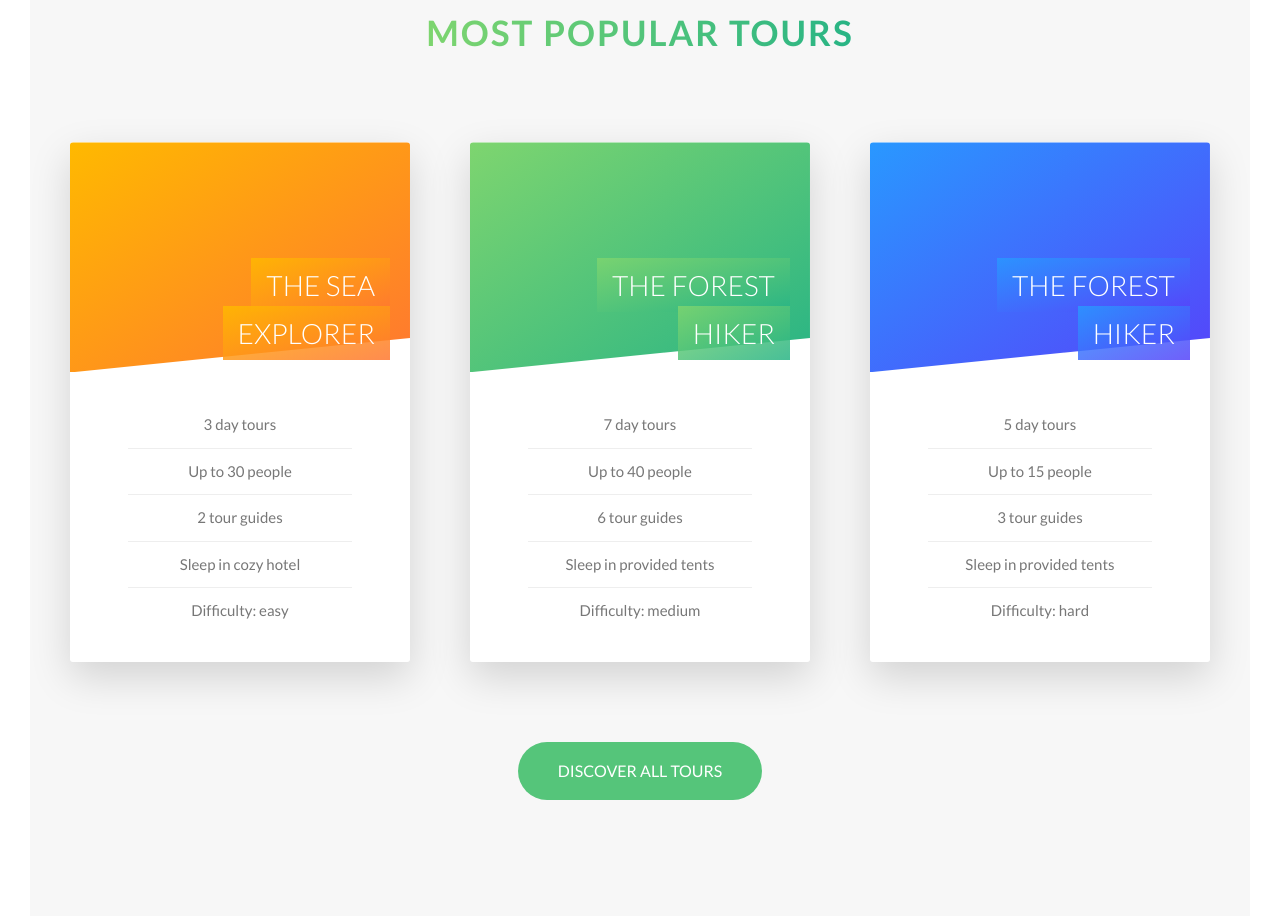
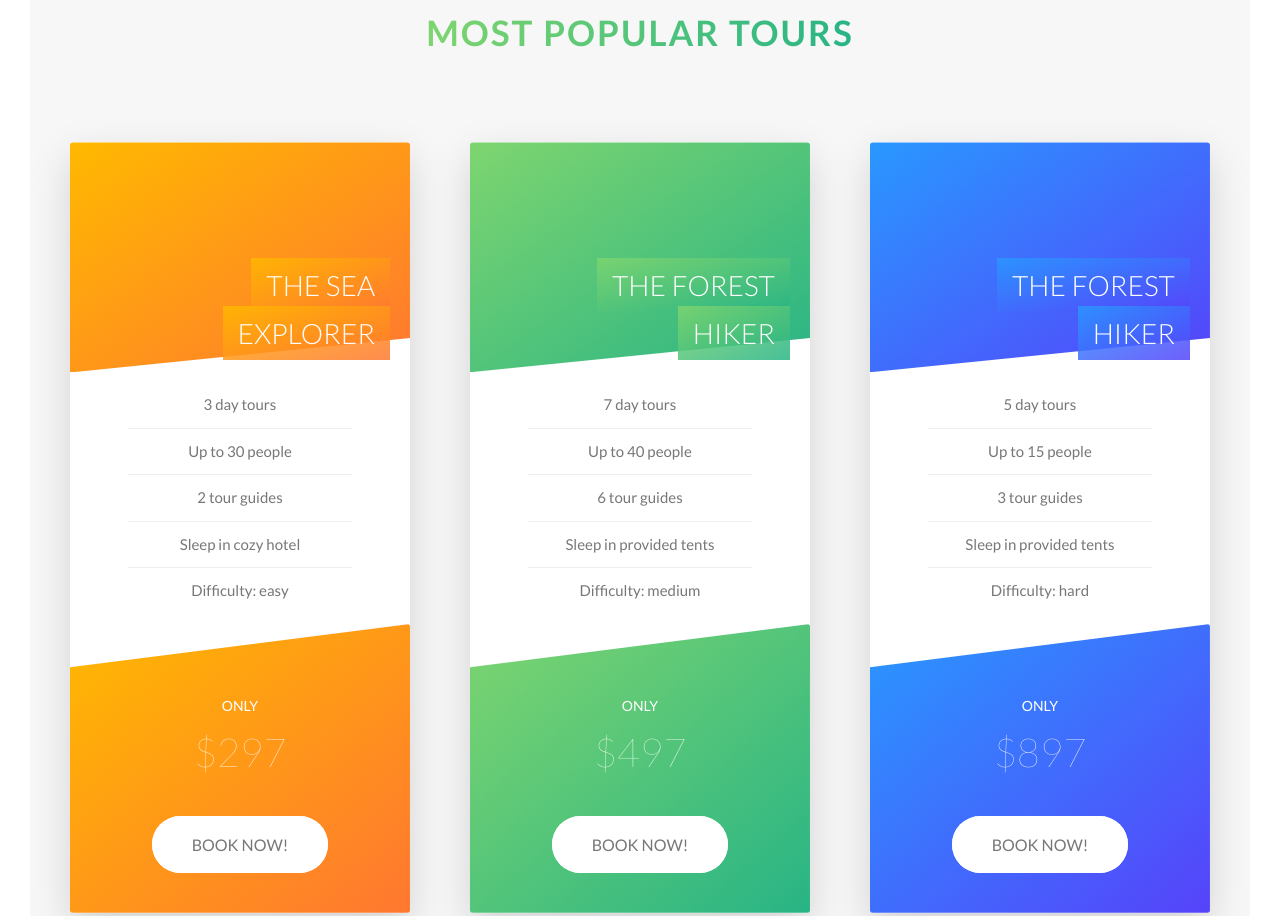
Before and after one commit to yungshun317/sass-tourism-website-float, a website: page index.html in a window 1280 px wide. Shown: the part 2370-3286 px from the top of the page. Drawn offline with Linux system fonts and the light colour scheme.

Commit message:
[FEAT] Design the card component on smaller screens considering `hover: none`

```diff
--- a/sass/components/_card.scss
+++ b/sass/components/_card.scss
@@ -152,4 +152,50 @@
     font-size: 6rem;
     font-weight: 100;
   }
+
+  // @include respond(tab-port) { }
+  @media only screen and (max-width: 56.25rem),
+    only screen and (hover: none) {
+    height: auto;
+    border-radius: .3rem;
+    background-color: $color-white;
+    box-shadow: 0 1.5rem 4rem rgba($color-black, .15);
+
+    &__side {
+      height: auto;
+      position: relative;
+      box-shadow: none;
+
+      &--back {
+        transform: rotateY(0);
+        clip-path: polygon(0 15%, 100% 0, 100% 100%, 0% 100%);
+      }
+    }
+
+    &:hover &__side--front {
+      transform: rotateY(0);
+    }
+
+    &__details {
+      padding: 1rem 3rem;
+    }
+
+    // Front side styling
+    &__cta {
+      position: relative;
+      top: 0%;
+      left: 0;
+      transform: translate(0);
+      width: 100%;
+      padding: 7rem 4rem 4rem 4rem;
+    }
+
+    &__price-box {
+      margin-bottom: 3rem;
+    }
+
+    &__price-value {
+      font-size: 4rem;
+    }
+  }
 }
```
Also changed, not shown: css/style.css.
